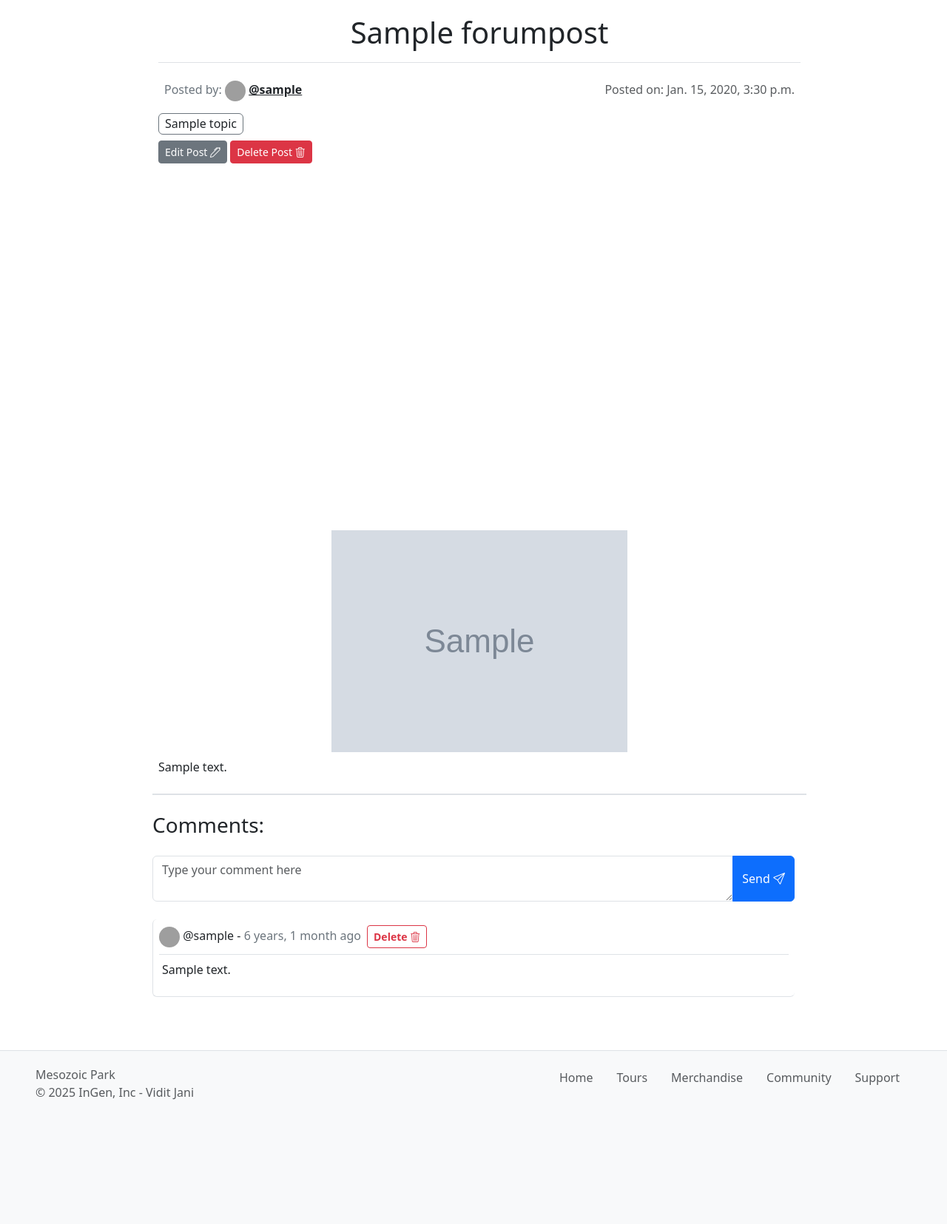
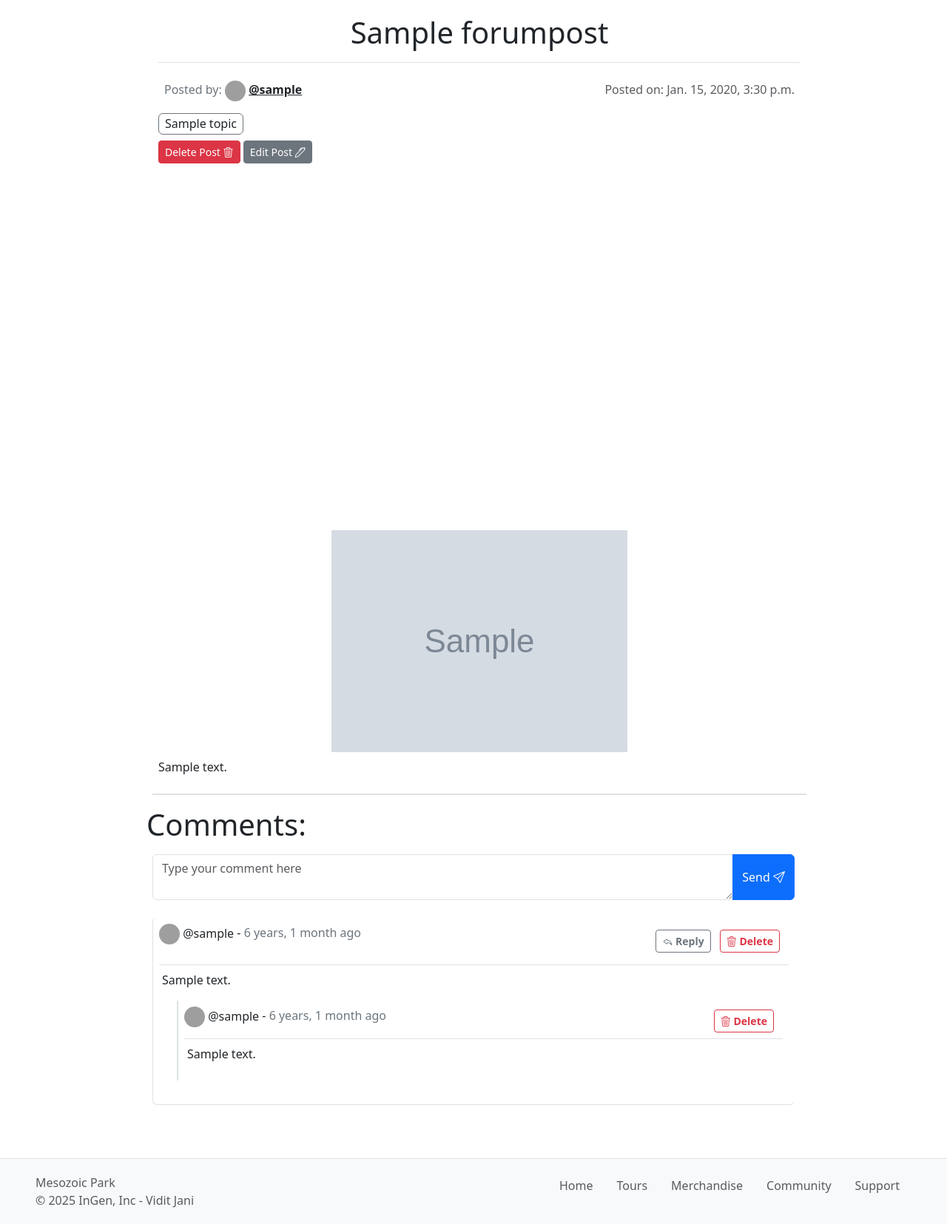
Before and after one commit to vidit-7/MesParkProj, a Django app: page /community/discuss/1 in a window 1280 px wide. Shown: the part 155-1810 px from the top of the page at 74% size. Before the commit the page ends 1642 px from the top, so only its background shows below. Run offline with Django 5.2, Linux system fonts and the light colour scheme; a user stored in the database is signed in; tables that the repository leaves empty hold one stand-in row (values such as "Sample post"); grey boxes marked "Sample" are stand-in pictures; parts of the project's set-up code (start-up, migrations or seed data) failed here and were passed over; grey boxes are pictures that could not be loaded.

Commit message:
add reply functionality

```diff
--- a/communityforum/admin.py
+++ b/communityforum/admin.py
@@ -1,8 +1,9 @@
 from django.contrib import admin
-from communityforum.models import Topic, ForumPost, ForumComment
+from communityforum.models import Topic, ForumPost, ForumComment, ForumCommentReply
 
 # Register your models here.
 
 admin.site.register(Topic)
 admin.site.register(ForumPost)
 admin.site.register(ForumComment)
+admin.site.register(ForumCommentReply)
--- a/communityforum/templates/communityforum/discuss.html
+++ b/communityforum/templates/communityforum/discuss.html
@@ -42,8 +42,8 @@ Forum Post
         </div>
 
         {% if request.user == forumPost.user %}
+        <a class="btn btn-sm btn-danger" href="{% url 'communityDeletePost' forumPost.id %}">Delete Post <i class="bi bi-trash3"></i></a>
         <a class="btn btn-sm btn-secondary" href="{% url 'communityEditPost' forumPost.id %}">Edit Post <i class="bi bi-pen"></i></a>
-        <a class="btn btn-sm btn-danger" href="{% url 'communityDeletePost' forumPost.id %}">Delete Post <i class="bi bi-trash3"></i></a>
         {% endif %}
 
 
@@ -62,12 +62,12 @@ Forum Post
         </div>
     </div>
 
-    <h3 class="p-2">Comments: </h3>
+    <h3 class="display-6">Comments: </h3>
     <div class="comment-wrapper p-2">
         {% if request.user.is_authenticated %}
-        <div class="comment-form input-group">
+        <div id="comment-input-div" class="comment-form input-group">
             <textarea id="comment-data" class="form-control" placeholder="Type your comment here"></textarea>
-            <button id="add-comment" data-post-id="{{forumPost.id}}" class="btn btn-primary group-text">Send <i class="bi bi-send mt-1"></i></button>
+            <button id="btn-add-comment" data-post-id="{{forumPost.id}}" class="btn btn-primary group-text">Send <i class="bi bi-send mt-1"></i></button>
         </div>
         {% else %}
         <div>
@@ -75,23 +75,65 @@ Forum Post
         </div>
         {% endif %}
 
-        {% for fcomment in fcomments %}
+        {% for fcomment in forumPost.forumcomment_set.all %}
         <div class="my-4 border-start border-bottom rounded border-1 border-tertiary p-2">
-            <div class="d-flex justify-content-start align-items-center border-bottom mb-2 pb-2">
+            <div>
+                <div class="d-flex justify-content-start align-items-start border-bottom mb-2 pb-2">
                     <div>
                         <img class="rounded-circle img-fluid profileimg" src="{{fcomment.user.profile.pic.url}}" alt="">
                         <a class="h6 text-decoration-none" href="{% url 'centBaseProfile' fcomment.user.id %}">
                             @{{fcomment.user}}</a> - <span class="text-secondary">{{fcomment.posted|timesince}} ago</span>
                     </div>
+                    <div class="ms-auto p-2">
+                        {% if request.user.is_authenticated %}
+                        <button class="btn btn-sm btn-outline-secondary fw-bold mx-1 btn-prompt-reply" data-repcomment-body = "{{fcomment.shortComment}}"
+                        data-comment-id="{{fcomment.id}}" data-repuser-name="{{fcomment.user}}"><i class="bi bi-reply"></i> Reply</button>
+                        {% else %}
+                        <a class="btn btn-sm btn-outline-secondary fw-bold mx-2 btn-prompt-reply"
+                        href="{% url 'centBaseLoginUser' %}"><i class="bi bi-reply"></i> Reply</a>
+                        {% endif %}
                         {% if request.user == fcomment.user %}
-
-                <button class="btn btn-sm btn-outline-danger fw-bold mx-2 remove-comment" data-commentrem-id="{{fcomment.id}}">Delete <i class="bi bi-trash3"></i></button>
+                        <button class="btn btn-sm btn-outline-danger fw-bold mx-1 remove-comment" data-commentrem-id="{{fcomment.id}}" data-remtype="comment">
+                            <i class="bi bi-trash3"></i> Delete
+                        </button>
                         {% endif %}
+                    </div>
                 </div>
                 <div class="my-2 ps-1">{{fcomment.comment|linebreaks}}</div>
             </div>
+            <div>
+                {% for freply in fcomment.forumcommentreply_set.all %}
+                <div class="my-1 border-start border-2 border-tertiary p-2 ms-4 mb-4">
+                    <div class="d-flex justify-content-start align-items-start border-bottom mb-1 pb-1">
+                        <div>
+                            <img class="rounded-circle img-fluid profileimg" src="{{freply.user.profile.pic.url}}" alt="">
+                            <a class="h6 text-decoration-none" href="{% url 'centBaseProfile' freply.user.id %}">
+                                @{{freply.user}}</a> - <span class="text-secondary">{{freply.posted|timesince}} ago</span>
+                        </div>
+                        <div class="ms-auto p-1">
+                            {% if request.user == freply.user %}
+                            <button class="btn btn-sm btn-outline-danger fw-bold mx-2 remove-comment" data-commentrem-id="{{freply.id}}" data-remtype="reply">
+                                <i class="bi bi-trash3"></i> Delete
+                            </button>
+                            {% endif %}
+                        </div>
+                    </div>
+                    <div class="my-2 ps-1">{{freply.reply_body|linebreaks}}</div>
+                </div>
                 {% endfor %}
             </div>
+        </div>
+        {% endfor %}
+        <div id="reply-input-cont" class="d-none sticky-bottom p-2 bg-body-tertiary shadow-sm rounded mb-1">
+            <div id="replying-to-info" class="fw-bold"></div>
+            <div id="reply-input-div" class="reply-form input-group rounded-2">
+                <textarea id="reply-data" class="form-control" placeholder="Type your reply here"></textarea>
+                <button id="btn-cancel-reply" class="btn btn-secondary group-text">Cancel </button>
+                <button id="btn-add-reply" class="btn btn-primary group-text">Send <i class="bi bi-send mt-1"></i></button>
+            </div>
+        </div>
+    </div>
+
 </div>
 
 {% endblock maincontent %}
--- a/communityforum/urls.py
+++ b/communityforum/urls.py
@@ -9,6 +9,7 @@ urlpatterns = [
     path('edit-post/<str:pk>',views.communityEditPost,name='communityEditPost'),
     path('delete-post/<str:pk>',views.communityDeletePost,name='communityDeletePost'),
     path('add-comment/',views.communityAddComment, name='communityAddComment'),
+    path('add-reply/', views.communityAddCommentReply, name="communityAddCommentReply"),
     path('delete-comment/',views.communityDeleteComment,name='communityDeleteComment'),
     # path('delete-comment/<str:pk>',views.communityDeleteComment,name='communityDeleteComment'),
 ]
--- a/communityforum/views.py
+++ b/communityforum/views.py
@@ -10,7 +10,7 @@ from django.db.models import Q
 from django.core.paginator import Paginator
 
 from communityforum.forms import ForumPostForm
-from communityforum.models import ForumPost,ForumComment,Topic
+from communityforum.models import ForumPost, ForumComment, ForumCommentReply, Topic
 
 import json
 
@@ -80,9 +80,15 @@ def communityDeletePost(request,pk):
     return render(request,'communityforum/delete_confirm.html',context)
 
 
-def communitySeePost(request,pk):
-    forumPost = ForumPost.objects.get(id=pk)
-    fcomments = ForumComment.objects.filter(forumpost__id=pk).order_by('-posted')
+def communitySeePost(request, pk):
+    forumPostNestedData = ForumPost.objects.prefetch_related("forumcomment_set__forumcommentreply_set").get(id=pk)
+    context = {'forumPost': forumPostNestedData}
+    # context = {}
+    return render(request, 'communityforum/discuss.html', context)
+
+    # fcomments = ForumComment.objects.filter(forumpost__id=pk).order_by('-posted')
+    # forumPost = ForumPost.objects.get(id=pk)
+
 
     # if request.method == 'POST':
     #     newcomment = ForumComment.objects.create(
@@ -93,8 +99,6 @@ def communitySeePost(request,pk):
 
     #     return redirect('seeFPost', pk = forumPost.id)
 
-    context = {'forumPost':forumPost,'fcomments':fcomments}
-    return render(request, 'communityforum/discuss.html', context)
 
 @login_required(login_url='centBaseLoginUser')
 def communityAddComment(request):
@@ -103,7 +107,7 @@ def communityAddComment(request):
             data = json.loads(request.body)
             postId = data['postId']
             commentData = data['commentData']
-            tgtpost = ForumPost.objects.get(id=postId)
+            tgtPost = ForumPost.objects.get(id=postId)
         except:
             return JsonResponse({'success':False, 'error':'invalid'})
 
@@ -112,12 +116,38 @@ def communityAddComment(request):
 
         createdComment = ForumComment.objects.create(
             user = request.user,
-            forumpost = tgtpost,
-            comment = commentData,
+            forumpost = tgtPost,
+            comment = str(commentData).strip(),
         )
 
-        ctxDict = {'createdcomment':commentData,'success': True}
+        ctxDict = {'createdcomment':commentData, 'success': True}
         messages.success(request, "Comment posted!")
+        return JsonResponse(ctxDict)
+    else:
+        return HttpResponse('Invalid request')
+
+@login_required(login_url="centBaseLoginUser")
+def communityAddCommentReply(request):
+    if request.method == "POST":
+        try:
+            data = json.loads(request.body)
+            commentId = data['commentId']
+            replyData = data['replyData']
+            tgtComment = ForumComment.objects.get(id=commentId)
+        except:
+            return JsonResponse({'success':False, 'error':'invalid'})
+
+        if str(replyData).strip() == "":
+            return JsonResponse({'success':False, 'error':'empty'})
+
+        createdReply = ForumCommentReply.objects.create(
+            user = request.user,
+            forumcomment = tgtComment,
+            reply_body = str(replyData).strip(),
+        )
+
+        ctxDict = {'createdreply':replyData, 'success': True}
+        messages.success(request, "Reply posted!")
         return JsonResponse(ctxDict)
     else:
         return HttpResponse('Invalid request')
@@ -139,19 +169,28 @@ def communityAddComment(request):
 
 @login_required(login_url='centBaseLoginUser')
 def communityDeleteComment(request):
+    print("delete")
     if request.method == "POST":
         try:
             data = json.loads(request.body)
+            commentType = data['commentType']
             commentId = data['commentId']
-            commenttd = ForumComment.objects.get(id=commentId)
+            commenttd = None
+            print(commentType, commentId)
+            if commentType == "comment":
+                commenttd = ForumComment.objects.get(id=commentId)
+            elif commentType == "reply":
+                commenttd = ForumCommentReply.objects.get(id=commentId)
+            else:
+                return JsonResponse({"success": False, "msg": "invalid type"})
         except:
             # messages.warning(request, "comment not found")
-            return JsonResponse({"success":False})
+            return JsonResponse({"success": False})
 
         if commenttd.user == request.user:
             commenttd.delete()
-            messages.success(request,'The comment has been deleted.')
-            return JsonResponse({'message': 'The comment has been deleted', 'success':True})
+            messages.success(request, f'The {commentType} has been deleted.')
+            return JsonResponse({'message': 'The comment has been deleted', 'success': True})
         else:
             return HttpResponse('Unauthorized')
     else:
--- a/static/css/customstyle.css
+++ b/static/css/customstyle.css
@@ -52,7 +52,21 @@ main{
     /* width: 75%; */
     /* min-width: 280px; */
     /* background-color: rgb(255, 255, 255); */
-    z-index: 55;
+    z-index: 999;
+}
+
+.cus-alert-div {
+    width: 80vw;
+    position: sticky;
+    display: flex;
+    justify-content: center;
+    align-items: center;
+    top: 75px;
+    z-index: 999;
+}
+
+.cus-alert-div > div {
+    width: 100%;
 }
 
 .profile-card{
--- a/static/js/comment.js
+++ b/static/js/comment.js
@@ -1,9 +1,17 @@
-let addCommentBtn = document.querySelector("#add-comment");
+let addCommentBtn = document.querySelector("#btn-add-comment");
 let commentInp = document.querySelector("#comment-data");
 let remCommentBtns = document.querySelectorAll(".remove-comment");
 let commentConf = document.querySelector("#comm-conf");
 let commentRemCancel = document.querySelector("#comm-rem-cancel");
 let commentRemConf = document.querySelector("#comm-rem-conf");
+let commentInputDiv = document.querySelector("#comment-input-div");
+
+let replyBtns = document.querySelectorAll(".btn-prompt-reply");
+let replyInputDivCont = document.querySelector("#reply-input-cont");
+let replySubmitBtn = document.querySelector("#btn-add-reply");
+let replyCancelBtn = document.querySelector("#btn-cancel-reply");
+let replyInput = document.querySelector("#reply-data");
+let replyingToUser = document.querySelector("#replying-to-info");
 
 let loc = location.toString();
 let page_loc = loc.split('/');
@@ -31,24 +39,77 @@ addCommentBtn.addEventListener('click', function(){
     }
 });
 
+let activeCommentId = -1;
+
+for(let replyBtn of replyBtns){
+    replyBtn.addEventListener('click', function(){
+        let cId = this.dataset.commentId;
+        let repUserName = this.dataset.repuserName;
+        let repCommentBody = this.dataset.repcommentBody;
+        replyingToUser.textContent = `Replying to: @${repUserName}: ${repCommentBody}`;
+        activeCommentId = cId;
+        console.log("selected comment ", activeCommentId);
+
+        replyInputDivCont.classList.remove("d-none");
+        replyInput.focus();
+        commentInputDiv.classList.add("d-none");
+    });
+}
+
+replySubmitBtn.onclick = function () {
+    let replyData = replyInput.value;
+    if(activeCommentId == -1){
+        console.log("no comment selected");
+        return;
+    }
+    if(replyData.trim() !== ''){
+        replySubmitBtn.disabled = true;
+        sendReplyToAdd(activeCommentId, replyData).then(()=>{
+            location.reload();
+        }).catch((err)=>{
+            replyInput.value = replyData;
+            console.log(err);
+        }).finally(()=>{
+            replySubmitBtn.disabled = false;
+            replyInputDivCont.classList.add("d-none");
+            commentInputDiv.classList.remove("d-none");
+            replyingToUser.textContent = "";
+            replyInput.value = "";
+            activeCommentId = -1;
+        });
+    }
+    else{
+        console.log("empty reply");
+    }
+}
+
+replyCancelBtn.addEventListener('click', function(){
+    replyInputDivCont.classList.add("d-none");
+    commentInputDiv.classList.remove("d-none");
+    replyingToUser.textContent = "";
+    activeCommentId = -1;
+});
 
 for(let remBtn of remCommentBtns){
     remBtn.addEventListener('click', function(){
-        console.log("rem com");
         commentConf.style.display = "block";
         commentConf.classList.remove("d-none");
         let commentId = this.dataset.commentremId;
+        let commentType = this.dataset.remtype;
         commentRemConf.setAttribute('data-commentrem-id',commentId);
+        commentRemConf.setAttribute('data-remtype', commentType);
+        console.log("rem com", commentId, commentType);
     });
 }
 
 
 commentRemConf.addEventListener('click', function(){
     let commentId = this.dataset.commentremId;
+    let commentType = this.dataset.remtype;
     console.log(commentId);
     commentConf.style.display = "none";
     commentConf.classList.add("d-none");
-    sendCommentToDelete(commentId).then(()=>{
+    sendCommentToDelete(commentId, commentType).then(()=>{
         location.reload();
     }).catch(err=>console.log(err));
 });
@@ -82,7 +143,30 @@ async function sendCommentToAdd(pId, commentBody) {
     }
 }
 
-async function sendCommentToDelete(commentId){
+async function sendReplyToAdd(cId, replyBody) {
+    try {
+        let response = await fetch(
+            `/community/add-reply/`,
+            {
+                method: 'POST',
+                headers: {
+                    'Content-Type': 'application/json',
+                    'X-CSRFToken': csrftoken // from base script
+                },
+                body: JSON.stringify({'commentId': cId,'replyData': replyBody})
+            }
+        );
+        let data = await response.json();
+        console.log(data);
+        // handle the logic of adding comment w/o reloading here later
+        // location.reload();
+    }
+    catch (e) {
+        console.log(e);
+    }
+}
+
+async function sendCommentToDelete(commentId, commentType){
     try {
         let response = await fetch(
             `/community/delete-comment/`,
@@ -92,7 +176,7 @@ async function sendCommentToDelete(commentId){
                     'Content-Type': 'application/json',
                     'X-CSRFToken': csrftoken // from base script
                 },
-                body: JSON.stringify({'commentId':commentId})
+                body: JSON.stringify({'commentId':commentId, 'commentType': commentType})
             }
         );
         let data = await response.json();
--- a/templates/base.html
+++ b/templates/base.html
@@ -57,7 +57,7 @@
         {% include 'navigation.html' %}
         <main>
         {% if messages %}
-        <div class="container-fluid mt-2 mb-2">
+        <div class="container-fluid mt-2 mb-2 show cus-alert-div">
             {% for message in messages %}
             {% if message.tags != 'error' %}
             <div class="alert alert-{{message.tags}} alert-dismissible fade show">{{message}} <button type="button"
```
Also changed, not shown: communityforum/models.py (+25 -0 lines), communityforum/migrations/0004_forumcommentreply.py (added). Lines whose indentation alone changed are shown as unchanged.
